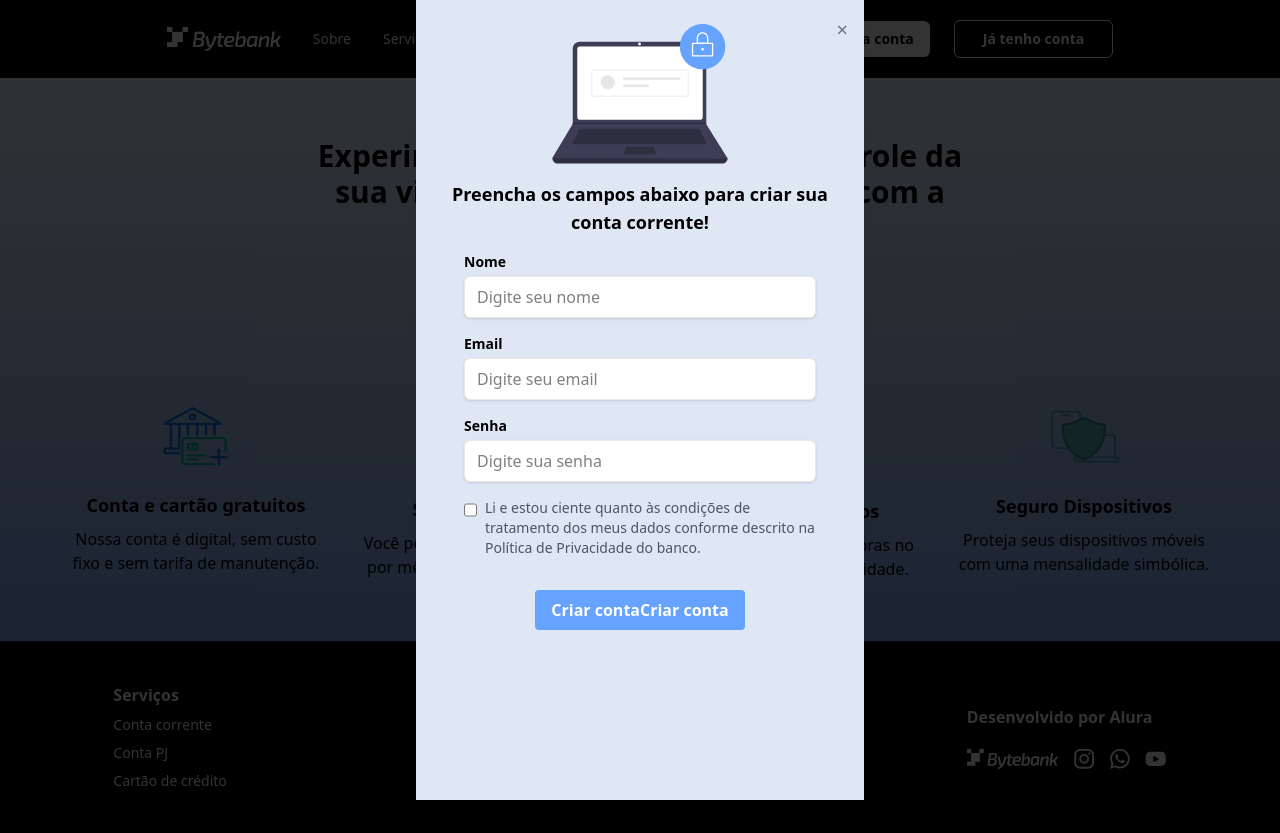
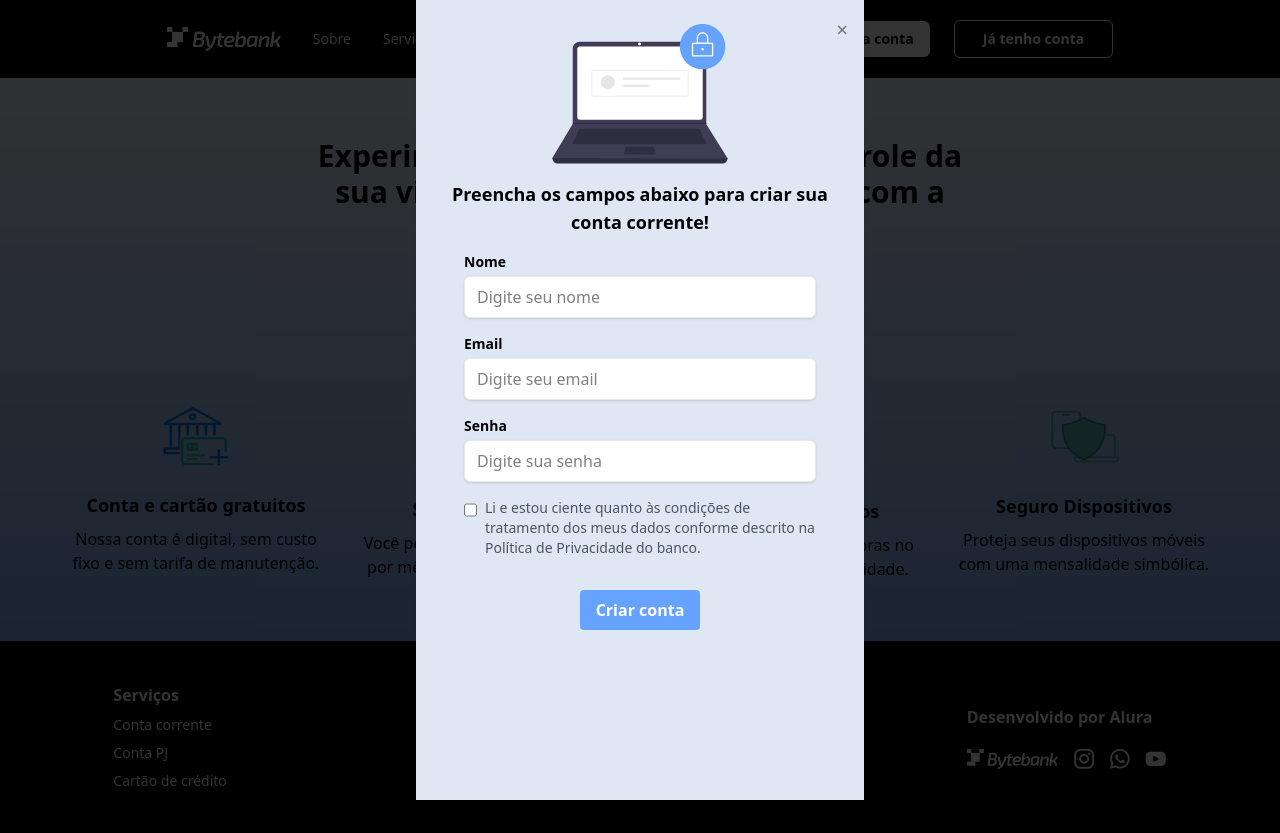
Before and after one commit to FIAP-GRUPO-7/tech-challenge, a Next.js app: page / in a window 1280 px wide. Both pictures are taken after a click on the button "Abrir minha conta". Built offline with nearby package versions, Linux system fonts and the light colour scheme; no server answers.

Commit message:
Remove string duplicada de criar conta

```diff
--- a/src/components/modal/RegisterModal.tsx
+++ b/src/components/modal/RegisterModal.tsx
@@ -204,7 +204,6 @@ export default function RegisterModal({ onClose }: RegisterModalProps) {
               data-tooltip-place="top"
               aria-label="Clique para criar sua conta"
             >
-              Criar conta
               {loading ? "Carregando..." : "Criar conta"}
             </button>
           </div>
```
